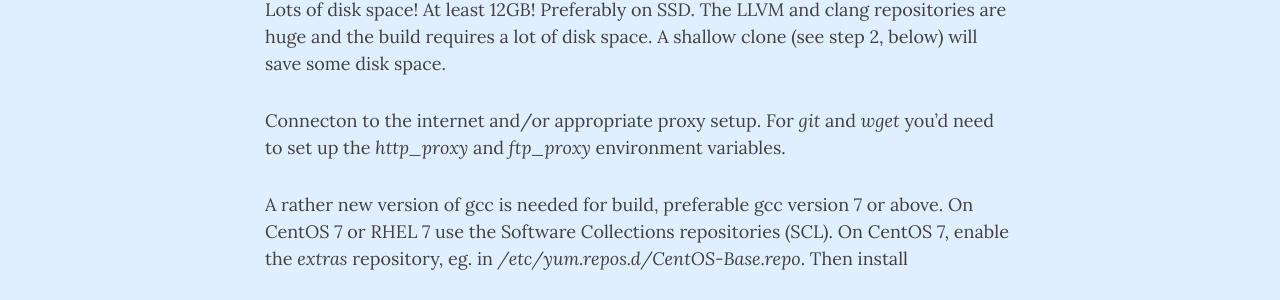
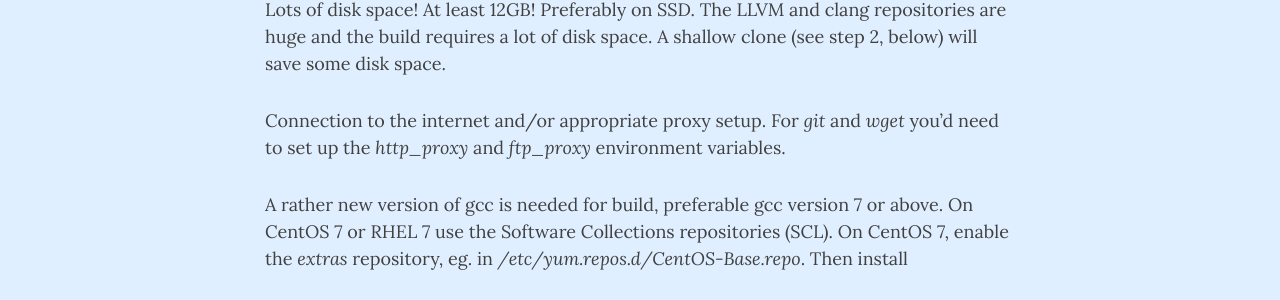
Before and after one commit to SX-Aurora/SX-Aurora.github.io, a Jekyll site: the page built from _posts/2019-03-30-Testing-LLVM-VE-RV-update.md, in a window 1280 px wide and 900 px high, scrolled down 1524 px. Shown: the part 151-451 px from the top of the window. Built offline with Jekyll 4.4.1, drawn with Linux system fonts in a browser that asks for light colours; nearby versions of some CDN libraries; comment, search, counter and statistics services are not loaded; some of the changed text lies outside the part shown.

```diff
--- a/_posts/2019-03-30-Testing-LLVM-VE-RV-update.md
+++ b/_posts/2019-03-30-Testing-LLVM-VE-RV-update.md
@@ -85,7 +85,7 @@ Lots of disk space! At least 12GB! Preferably on SSD. The LLVM and
 clang repositories are huge and the build requires a lot of disk
 space. A shallow clone (see step 2, below) will save some disk space.
 
-Connecton to the internet and/or appropriate proxy setup. For *git*
+Connection to the internet and/or appropriate proxy setup. For *git*
 and *wget* you'd need to set up the *http_proxy* and *ftp_proxy*
 environment variables.
 
```
Also changed, not shown: other parts of _posts/2019-03-30-Testing-LLVM-VE-RV-update.md (+2 -0 lines).
